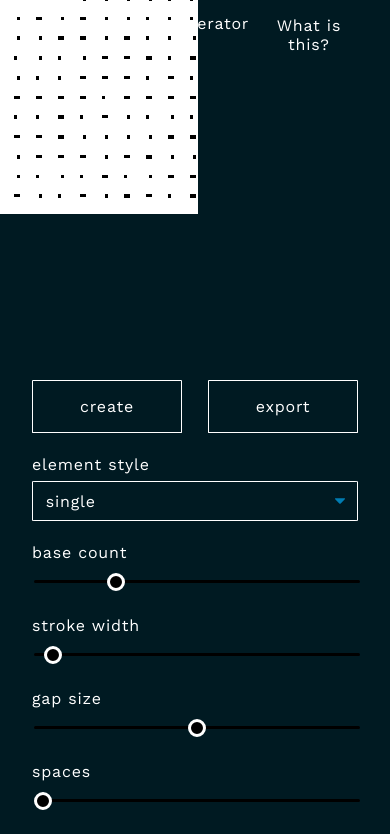
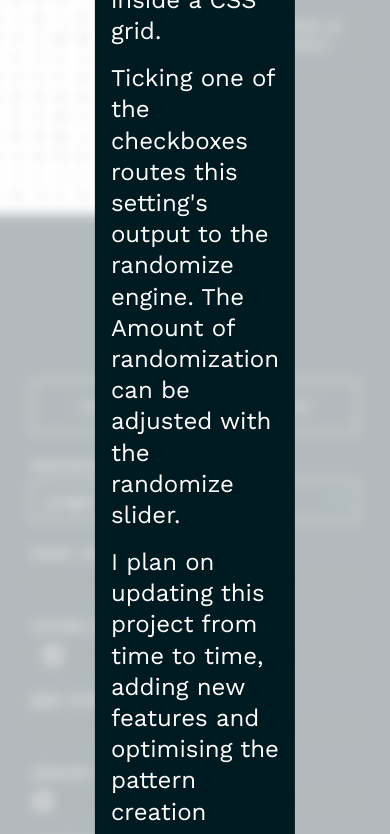
Before and after one commit to mariuskroh/border-pattern-generator, a website built with webpack: page src/index.html in a window 390 px wide. Both pictures are taken after a click on the button "What is this?". Shown: the top 834 px of the page. Built offline with nearby package versions, Linux system fonts and the light colour scheme.

Commit message:
:zap: Add info section & toggle function

```diff
--- a/src/js/globals.js
+++ b/src/js/globals.js
@@ -6,3 +6,4 @@ export const select = document.querySelector(".pattern-settings select");
 export const exportPattern = document.querySelector(".export-pattern");
 export const title = document.querySelector("#title");
 export const range = document.querySelectorAll('input[type="range"]');
+export const toggleModal = document.querySelector(".toggle-info");
--- a/src/js/index.js
+++ b/src/js/index.js
@@ -10,7 +10,8 @@ import {
   range,
   select,
   createPattern,
-  exportPattern
+  exportPattern,
+  toggleModal
 } from "./globals.js";
 import clearPattern from "./clear-pattern.js";
 import createCanvas from "./create-canvas.js";
@@ -20,6 +21,7 @@ import { getSettings } from "./get-settings.js";
 import displaySliderValues from "./display-slider-values.js";
 import htmlCanvas from "./export-pattern.js";
 import displayVersion from "./display-version.js";
+import toggleInfo from "./toggle-info.js";
 
 //main function
 function makePattern() {
@@ -42,11 +44,11 @@ select.addEventListener("change", makePattern);
 range.forEach(slider =>
   slider.addEventListener("mousedown", displaySliderValues)
 );
-//reset labels on mouseup
-
 //resize canvas
 window.addEventListener("resize", createCanvas);
 //export pattern
 exportPattern.addEventListener("click", htmlCanvas);
+//togle info
+toggleModal.addEventListener("click", toggleInfo);
 //get version
 displayVersion();
--- /dev/null
+++ b/src/js/toggle-info.js
@@ -0,0 +1,12 @@
+export default function toggleInfo() {
+  const grid = document.querySelector(".layout-grid");
+  const infoScreen = document.querySelector("#info-screen");
+  const infoText = document.querySelector("#info-text");
+
+  infoScreen.classList.toggle("display");
+  infoText.classList.toggle("display");
+  grid.classList.toggle("blur");
+
+  infoScreen.addEventListener("click", toggleInfo);
+  infoText.addEventListener("click", toggleInfo);
+}
--- a/src/scss/index.scss
+++ b/src/scss/index.scss
@@ -9,5 +9,6 @@
 @use "layout/header";
 @use "layout/canvas";
 @use "layout/controls";
+@use "layout/info";
 @use "utils/breakpoints";
 @use "utils/mixins";
--- /dev/null
+++ b/src/scss/layout/_info.scss
@@ -0,0 +1,34 @@
+@use "../utils/variables";
+
+#info-screen {
+  position: absolute;
+  opacity: 0.7;
+  top: 0;
+  background-color: variables.$bright;
+  width: 100%;
+  height: 100vh;
+  display: none;
+}
+#info-text {
+  position: absolute;
+  opacity: 1;
+  display: none;
+  background-color: variables.$dark;
+  max-width: 600px;
+  padding: 1rem;
+  top: 50%;
+  left: 50%;
+  transform: translate(-50%, -50%);
+  p {
+    font-size: 1.5rem;
+    line-height: 1.3;
+    padding: 0 0 1rem 0;
+  }
+}
+
+.blur {
+  filter: blur(6px);
+}
+.display {
+  display: block !important;
+}
```
